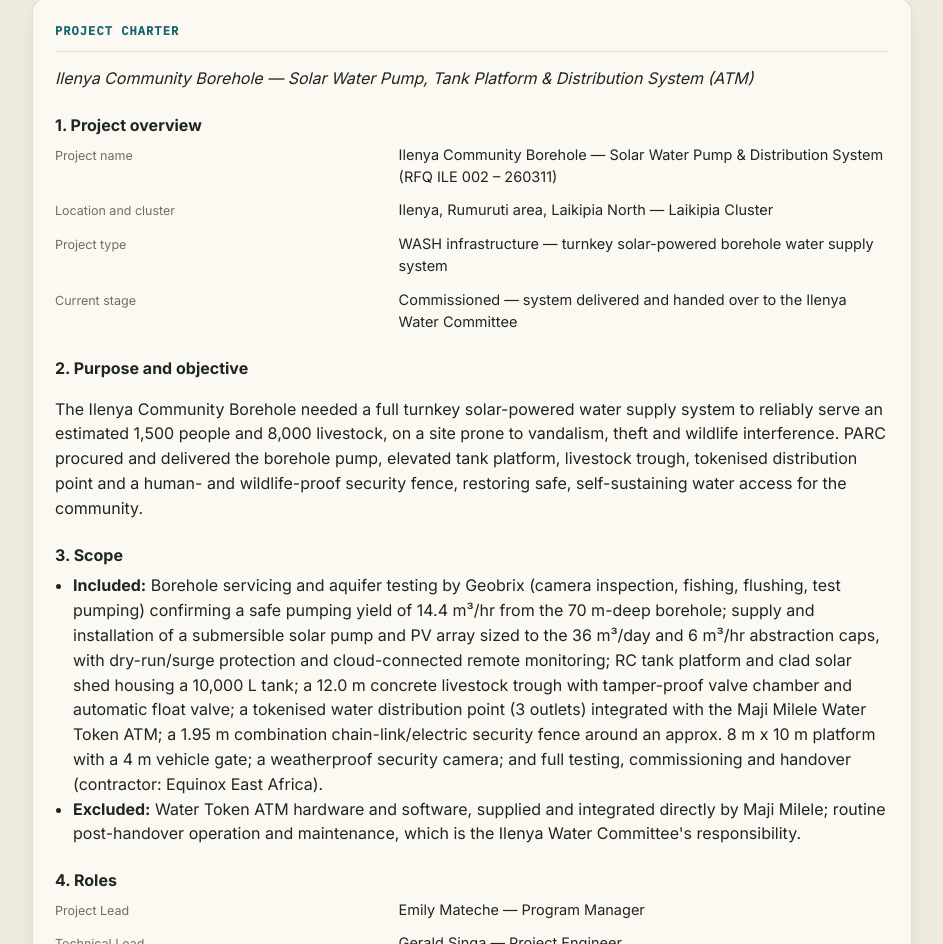
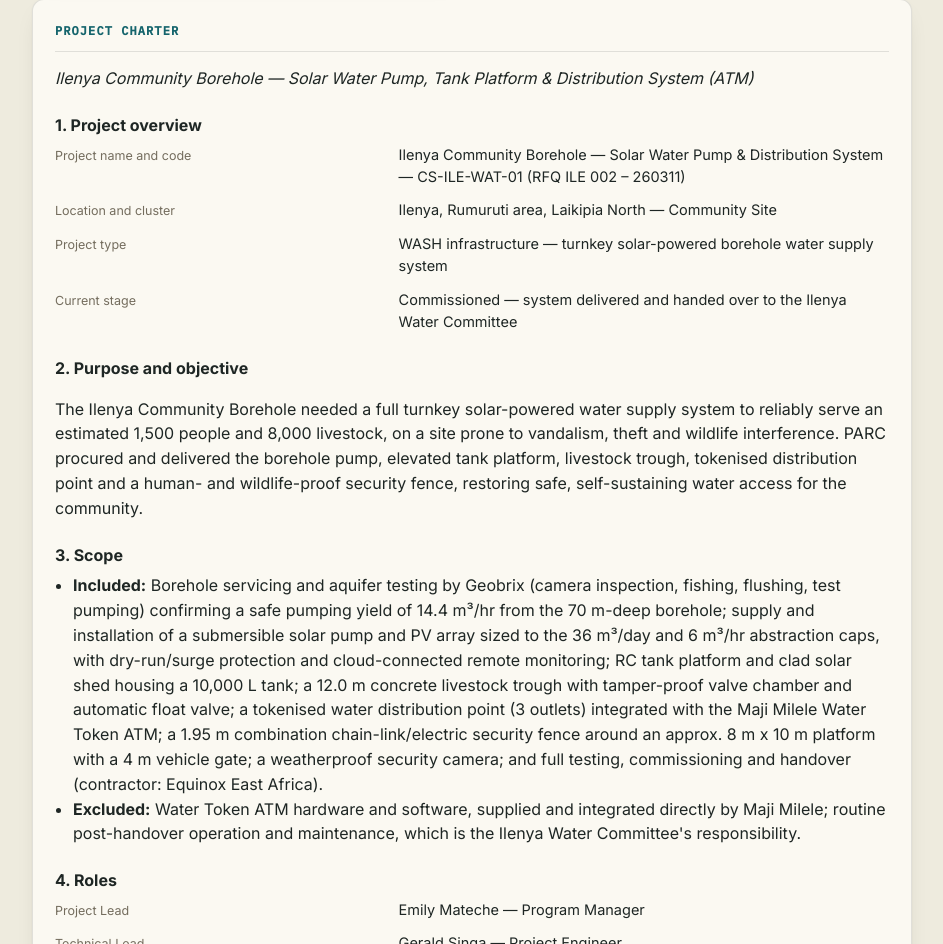
Before and after one commit to projectparc/parc-community-projects, a plain HTML site: page ilenya.html in a window 1280 px wide. Shown: the part 1694-2638 px from the top of the page, without its empty margins (168-1111 px from the left). Drawn offline with Linux system fonts and the light colour scheme.

Commit message:
Add project code from technical tracker to ilenya charter

```diff
--- a/ilenya.html
+++ b/ilenya.html
@@ -326,7 +326,7 @@ footer .updated { font-size: 11.5px; color: var(--muted); font-family: "IBM Plex
   <h2>Project charter</h2>
   <p style="margin:0 0 4px;font-style:italic">Ilenya Community Borehole — Solar Water Pump, Tank Platform &amp; Distribution System (ATM)</p>
   <h3 style="margin:22px 0 6px;font-size:1rem">1. Project overview</h3>
-  <dl class="spec"><div class="spec-row"><dt>Project name</dt><dd>Ilenya Community Borehole — Solar Water Pump &amp; Distribution System (RFQ ILE 002 – 260311)</dd></div><div class="spec-row"><dt>Location and cluster</dt><dd>Ilenya, Rumuruti area, Laikipia North — Laikipia Cluster</dd></div><div class="spec-row"><dt>Project type</dt><dd>WASH infrastructure — turnkey solar-powered borehole water supply system</dd></div><div class="spec-row"><dt>Current stage</dt><dd>Commissioned — system delivered and handed over to the Ilenya Water Committee</dd></div></dl>
+  <dl class="spec"><div class="spec-row"><dt>Project name and code</dt><dd>Ilenya Community Borehole — Solar Water Pump &amp; Distribution System — CS-ILE-WAT-01 (RFQ ILE 002 – 260311)</dd></div><div class="spec-row"><dt>Location and cluster</dt><dd>Ilenya, Rumuruti area, Laikipia North — Community Site</dd></div><div class="spec-row"><dt>Project type</dt><dd>WASH infrastructure — turnkey solar-powered borehole water supply system</dd></div><div class="spec-row"><dt>Current stage</dt><dd>Commissioned — system delivered and handed over to the Ilenya Water Committee</dd></div></dl>
   <h3 style="margin:22px 0 6px;font-size:1rem">2. Purpose and objective</h3>
   <p>The Ilenya Community Borehole needed a full turnkey solar-powered water supply system to reliably serve an estimated 1,500 people and 8,000 livestock, on a site prone to vandalism, theft and wildlife interference. PARC procured and delivered the borehole pump, elevated tank platform, livestock trough, tokenised distribution point and a human- and wildlife-proof security fence, restoring safe, self-sustaining water access for the community.</p>
   <h3 style="margin:22px 0 6px;font-size:1rem">3. Scope</h3>
```
